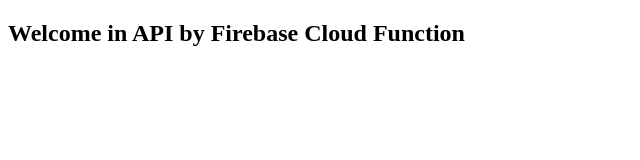
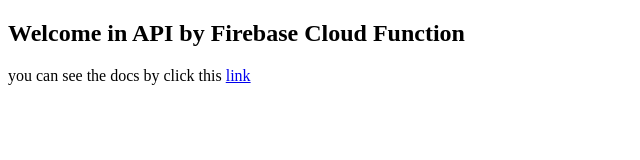
Before and after one commit to clade-ventures/cloud-function-template, a plain HTML site: page public/index.html in a window 1280 px wide. Shown: the whole page, without its empty margins (0-640 px from the left). Drawn offline with Linux system fonts and the light colour scheme; some packages are replaced by stand-ins of ours.

Commit message:
Added link  to doc in firebase hosting

```diff
--- a/public/index.html
+++ b/public/index.html
@@ -21,6 +21,7 @@
   <body>
     <div id="message">
       <h2>Welcome in API by Firebase Cloud Function</h2>
+      <p>you can see the docs by click this <a href="/docs">link</a></p>
     </div>
 
     <script>
```
